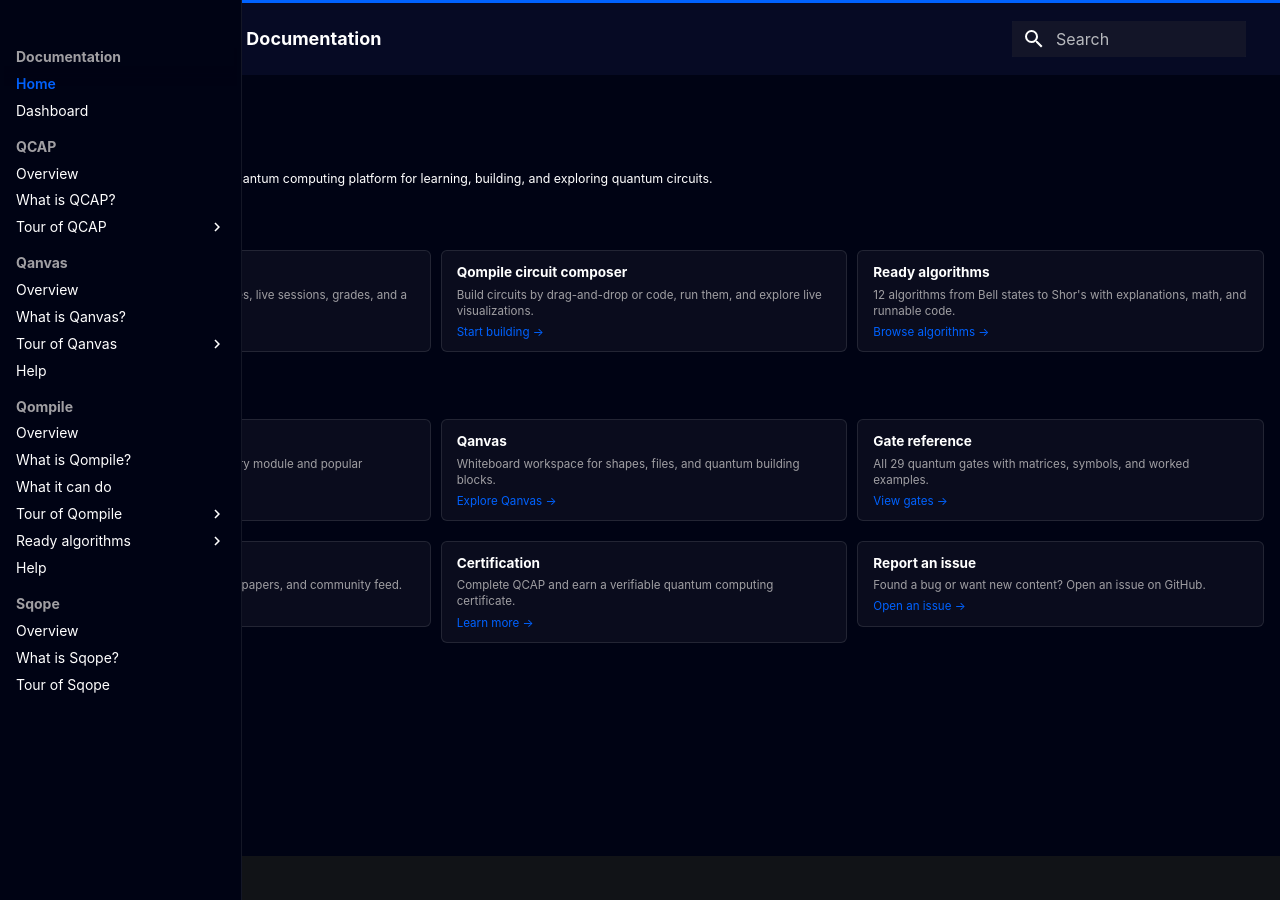
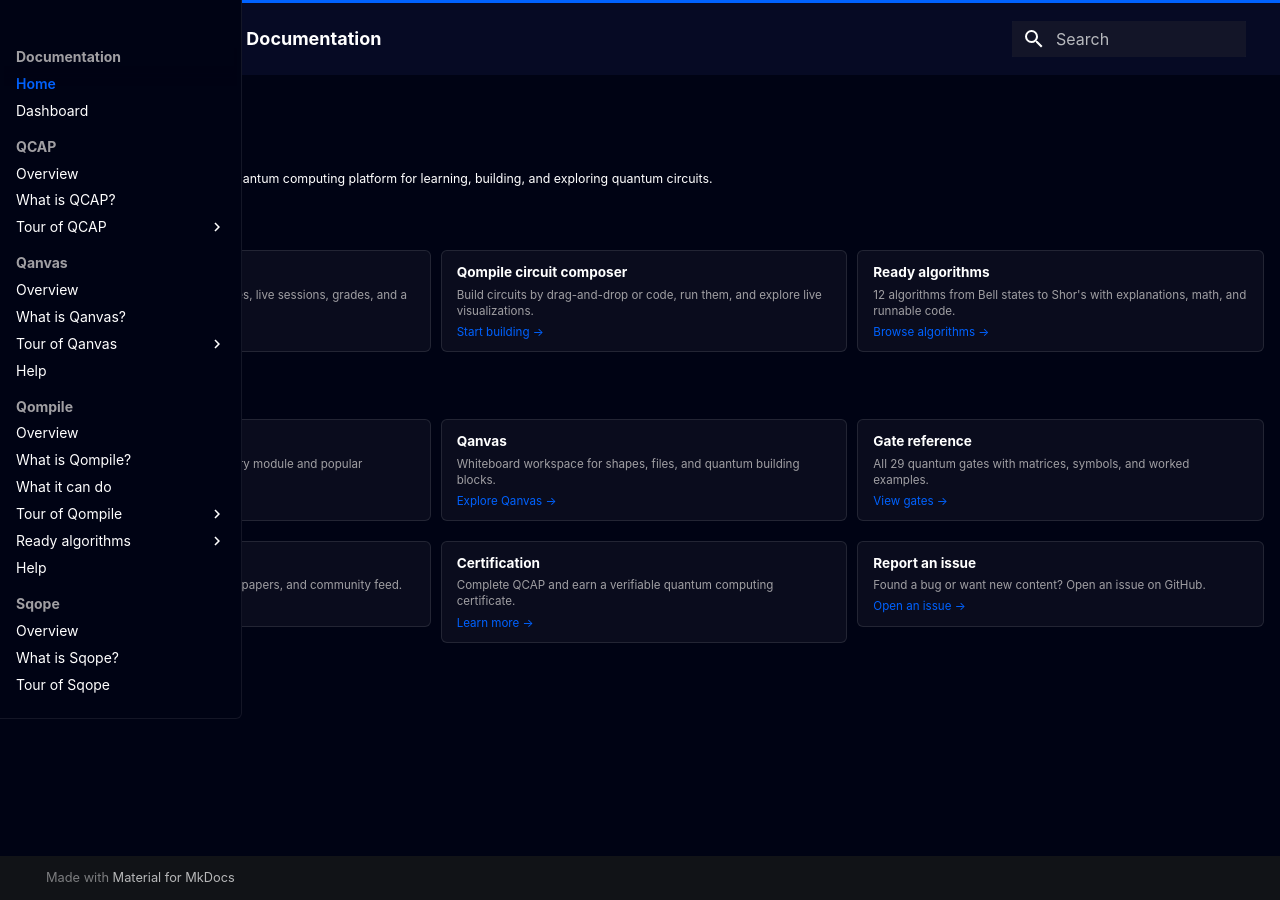
Before and after one commit to Tatgithub02/qucan-docs, an MkDocs documentation site: the page built from docs/index.md, in a window 1280 px wide. Built offline with MkDocs 1.6.1 and Material for MkDocs 9.7.7, drawn with Linux system fonts in a browser that asks for light colours; some web fonts are replaced.

Commit message:
fix: drawer height auto instead of full viewport
Co-authored-by: Cursor <cursoragent@cursor.com>

```diff
--- a/docs/stylesheets/extra.css
+++ b/docs/stylesheets/extra.css
@@ -231,7 +231,8 @@
     top: 0 !important;
     left: 0 !important;
     width: 12.1rem !important;
-    height: 100vh !important;
+    height: auto !important;
+    max-height: 100vh !important;
     z-index: 5 !important;
     background-color: var(--qucan-bg) !important;
     transform: translateX(-100%) !important;
@@ -239,6 +240,8 @@
                 box-shadow 0.25s !important;
     overflow-y: auto !important;
     border-right: 1px solid rgba(255, 255, 255, 0.08) !important;
+    border-bottom: 1px solid rgba(255, 255, 255, 0.08) !important;
+    border-radius: 0 0 6px 0 !important;
     padding-top: 2.4rem !important;
   }
 
```
